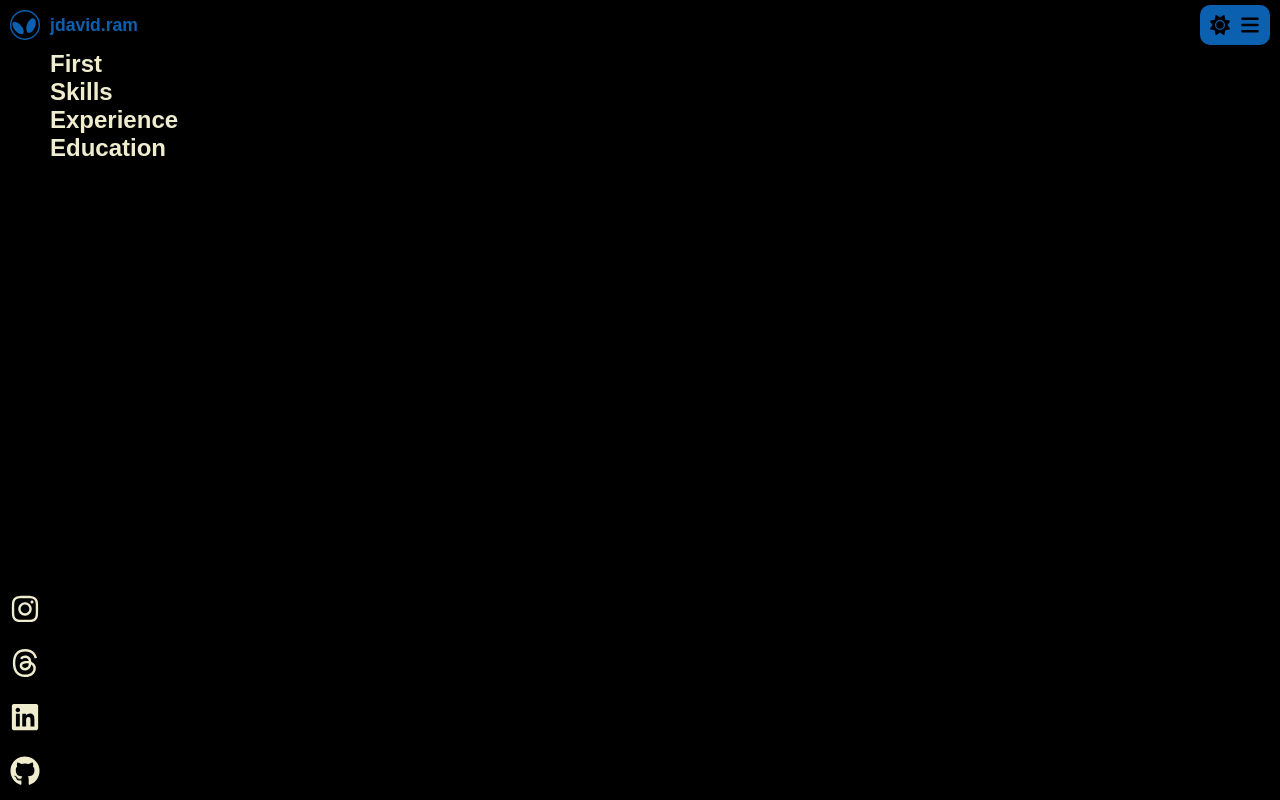
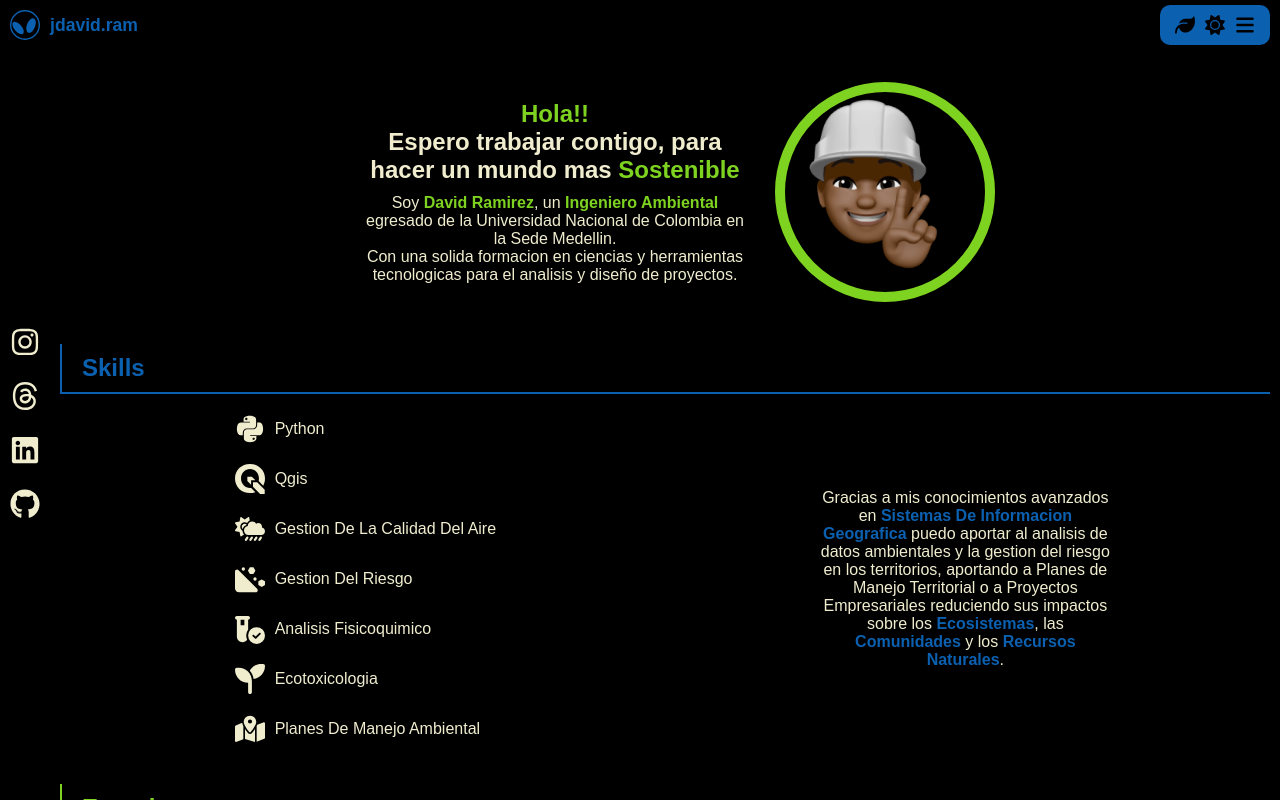
Before and after one commit to jdavidram/jdavidram, a React (Create React App) app: page /#/about in a window 1280 px wide. Built offline with nearby package versions, Linux system fonts and the light colour scheme.

Commit message:
About and Skills

```diff
--- a/src/App/About/About.jsx
+++ b/src/App/About/About.jsx
@@ -1,18 +1,53 @@
+import { FaHillRockslide, FaSeedling, FaMapLocationDot, FaVialCircleCheck, FaPython, FaCloudSunRain } from "react-icons/fa6";
+import { SiQgis } from "react-icons/si";
+import { FaDownload } from "react-icons/fa6";
 import "./about.scss";
 
-function About() {
+function About({ theme }) {
     return (
-        <main id="about">
-            <section class="firts">
-                <h1>First</h1>
+        <main id="about" className={ theme }>
+            <section className="header">
+                <article>
+                    <h2><strong>Hola!!</strong><br />Espero trabajar contigo, para hacer un mundo mas <strong>sostenible</strong></h2>
+                    <p>Soy <strong>david ramirez</strong>, un <strong>ingeniero ambiental</strong> egresado de la Universidad Nacional de Colombia en la Sede Medellin.<br />Con una solida formacion en ciencias y herramientas tecnologicas para el analisis y diseño de proyectos.</p>
+                </article>
+                <div id="sticker" className="engineer">
+                    <img src="./img/engineer.webp" alt="engineer" />
+                </div>
             </section>
-            <section class="skills">
+            <section className="skills">
                 <h1>Skills</h1>
+                <article>
+                    <ul>
+                        <li>
+                            <FaPython /><p>python</p>
+                        </li>
+                        <li>
+                            <SiQgis /><p>qgis</p>
+                        </li>
+                        <li>
+                            <FaCloudSunRain /><p>gestion de la calidad del aire</p>
+                        </li>
+                        <li>
+                            <FaHillRockslide /><p>gestion del riesgo</p>
+                        </li>
+                        <li>
+                            <FaVialCircleCheck /><p>analisis fisicoquimico</p>
+                        </li>
+                        <li>
+                            <FaSeedling /><p>ecotoxicologia</p>
+                        </li>
+                        <li>
+                            <FaMapLocationDot /><p>planes de manejo ambiental</p>
+                        </li>
+                    </ul>
+                    <p>Gracias a mis conocimientos avanzados en <strong>sistemas de informacion geografica</strong> puedo aportar al analisis de datos ambientales y la gestion del riesgo en los territorios, aportando a Planes de Manejo Territorial o a Proyectos Empresariales reduciendo sus impactos sobre los <strong>ecosistemas</strong>, las <strong>comunidades</strong> y los <strong>recursos naturales</strong>.</p>
+                </article>
             </section>
-            <section class="experience">
+            <section className="experience">
                 <h1>Experience</h1>
             </section>
-            <section class="education">
+            <section className="education">
                 <h1>Education</h1>
             </section>
         </main>
--- a/src/App/About/about.scss
+++ b/src/App/About/about.scss
@@ -1,9 +1,151 @@
 @import "../App.scss";
 
 main#about {
+    &.dark {
+        @include scrollbar($main, $black);
+        section {
+            &.header article {
+                h2 {
+                    color: $white;
+                }
+                p {
+                    color: $white;
+                }
+            }
+            &.skills article {
+                p {
+                    color: $white;
+                }
+                ul li svg {
+                    fill: $white;
+                }
+            }
+        }
+    }
+    &.light {
+        @include scrollbar($main, $white);
+        section {
+            &.header article {
+                h2 {
+                    color: $black;
+                }
+                p {
+                    color: $black;
+                }
+            }
+            &.skills article {
+                p {
+                    color: $black;
+                }
+                ul li svg {
+                    fill: $black;
+                }
+            }
+        }
+    }
     section {
-        h1 {
-            color: $white;
+        &.header {
+            display: flex;
+            justify-content: center;
+            align-items: center;
+            flex-wrap: wrap-reverse;
+            padding: 20px 0;
+            div#sticker {
+                display: flex;
+                justify-content: center;
+                align-items: center;
+                &.engineer img {
+                    border-color: $epm;
+                }
+                img {
+                    width: 200px;
+                    height: 200px;
+                    border-width: 10px;
+                    border-style: solid;
+                    border-radius: 110px;
+                }
+            }
+            article {
+                max-width: 400px;
+                padding: 20px;
+                h2 {
+                    margin: 10px;
+                    text-align: center;
+                    strong {
+                        text-transform: capitalize;
+                        color: $epm;
+                    }
+                }
+                p {
+                    margin: 10px;
+                    text-align: center;
+                    strong {
+                        text-transform: capitalize;
+                        color: $epm;
+                    }
+                }
+            }
+        }
+        &.skills {
+            h1 {
+                margin: 10px;
+                padding: 10px 20px;
+                border-left: 2px solid $main;
+                border-bottom: 2px solid $main;
+                color: $main;
+            }
+            article {
+                display: flex;
+                justify-content: space-around;
+                align-items: center;
+                flex-wrap: wrap;
+                & > p {
+                    max-width: 300px;
+                    margin: 10px;
+                    text-align: center;
+                    strong {
+                        text-transform: capitalize;
+                        color: $main;
+                    }
+                }
+                ul {
+                    list-style-type: none;
+                    margin-left: 20px;
+                    li {
+                        display: flex;
+                        justify-content: flex-start;
+                        align-items: center;
+                        svg {
+                            width: 30px;
+                            height: 30px;
+                            margin: 10px;
+                        }
+                        p {
+                            text-transform: capitalize;
+                        }
+                    }
+                }
+            }
+        }
+        &.experience {
+            padding: 20px 0;
+            h1 {
+                margin: 10px;
+                padding: 10px 20px;
+                border-left: 2px solid $epm;
+                border-bottom: 2px solid $epm;
+                color: $epm;
+            }
+        }
+        &.education {
+            padding: 20px 0;
+            h1 {
+                margin: 10px;
+                padding: 10px 20px;
+                border-left: 2px solid $main;
+                border-bottom: 2px solid $main;
+                color: $main;
+            }
         }
     }
 }
--- a/src/App/App.jsx
+++ b/src/App/App.jsx
@@ -7,16 +7,15 @@ import { About } from "./About/About";
 
 function App() {
   const [theme, setTheme] = useState("dark");
-  const [mode, setMode] = useState("environmental engineer");
   return (
     <HashRouter>
       <Layout theme={ theme } setTheme={ setTheme }>
       <Routes>
         <Route path="/" element={
-          <Home theme={ theme } mode={ mode } setMode={ setMode } />
+          <Home theme={ theme } />
         } />
         <Route path="/about" element={
-          <About />
+          <About theme={ theme } />
         } />
         <Route path="/*" element={<h1 id="error">ERROR 404</h1>} />
       </Routes>
--- a/src/App/App.scss
+++ b/src/App/App.scss
@@ -3,18 +3,17 @@ $white: #F0EDCF;
 $main: #0B60B0;
 $second: #40A2D8;
 
-$react: #61DBFB;
 $epm: #7ED321;
 
 @mixin scrollbar($thumb, $back) {
   overflow: scroll;
   &::-webkit-scrollbar {
-    width: 8px;
-    height: 8px;
+    width: 6px;
+    height: 6px;
   }
   &::-webkit-scrollbar-thumb {
     background-color: $thumb;
-    border-radius: 4px;
+    border-radius: 3px;
   }
   &::-webkit-scrollbar-track {
     background-color: $back;
@@ -39,5 +38,9 @@ body {
     height: calc(100vh);
     overflow: hidden;
     background-color: $main;
+    h1#error {
+      text-align: center;
+      color: $main;
+    }
   }
 }
--- a/src/App/Home/Home.jsx
+++ b/src/App/Home/Home.jsx
@@ -1,19 +1,44 @@
-import { FaReact, FaLeaf } from "react-icons/fa6";
+import { FaLeaf } from "react-icons/fa6";
 import "./home.scss";
 
-function Home({ theme, mode, setMode }) {
+function sticker() {
+    const today = new Date();
+    var src;
+    if (today.getDate() === 14 && today.getMonth() === 1) {
+        src = "love";
+    } else if (today.getDate() === 16 && today.getMonth() === 3) {
+        src = "celebrate";
+    } else if (today.getDate() === 31 && today.getMonth() === 9) {
+        src = "ghost";
+    } else if (today.getDate() === 27 && today.getMonth() === 10) {
+        src = "celebrate";
+    } else if (today.getDate() === 24 && today.getMonth() === 11) {
+        src = "christmas";
+    } else if (today.getDate() === 25 && today.getMonth() === 11) {
+        src = "christmas";
+    } else if (today.getDate() === 31 && today.getMonth() === 11) {
+        src = "celebrate";
+    } else if (today.getDate() === 1 && today.getMonth() === 0) {
+        src = "celebrate";
+    } else {
+        src = "hello";
+    }
+    return (src);
+}
+
+function Home({ theme }) {
+    var img = sticker();
     return (
-        <main id="home">
-            <div className="hello">
-                <img src="./img/hello.webp" alt="hello" />
+        <main id="home" className={ theme }>
+            <div id="sticker" className={ img }>
+                <img src={"./img/" + img + ".webp"} alt={ img } />
             </div>
-            <article className={ theme }>
+            <article>
                 <h1>Hi I'm <strong>JDavid Ram</strong></h1>
                 <span>
-                    <FaReact onMouseOver={() => setMode("frontend developer")} />
-                    <FaLeaf onMouseOver={() => setMode("environmental engineer")} />
+                    <FaLeaf />
                 </span>
-                <h2>{ mode }</h2>
+                <h2>environmental engineer</h2>
                 <h3>Based in Medellin, Colombia</h3>
             </article>
         </main>
--- a/src/App/Layout/Layout.jsx
+++ b/src/App/Layout/Layout.jsx
@@ -1,6 +1,6 @@
 import { Fragment } from "react";
 import { NavLink } from "react-router-dom";
-import { FaBars, FaSun, FaMoon, FaInstagram, FaThreads, FaLinkedin, FaGithub } from "react-icons/fa6";
+import { FaBars, FaSun, FaMoon, FaInstagram, FaThreads, FaLinkedin, FaGithub, FaLeaf } from "react-icons/fa6";
 import { ReactComponent as Logo } from "../logo.svg";
 import "./layout.scss";
 
@@ -59,6 +59,7 @@ function Layout({ children, theme, setTheme }) {
                         <h4>jdavid.ram</h4>
                     </span>
                     <nav>
+                        <FaLeaf />
                         <SwitchB theme={ theme } setTheme={ setTheme } />
                         <FaBars onClick={() => {showAside("show")}} />
                     </nav>
--- a/src/App/Layout/layout.scss
+++ b/src/App/Layout/layout.scss
@@ -87,9 +87,8 @@ div#app {
             svg {
                 width: 20px;
                 height: 20px;
-                &:first-child {
-                    margin-right: 10px;
-                }
+                margin: 0 5px;
+                cursor: pointer;
             }
         }
     }
@@ -98,7 +97,7 @@ div#app {
         grid-row: 2 / 3;
         display: flex;
         justify-content: center;
-        align-items: flex-end;
+        align-items: center;
         ul {
             list-style-type: none;
             li {
```
Also changed, not shown: src/App/Home/home.scss (+34 -16 lines).
